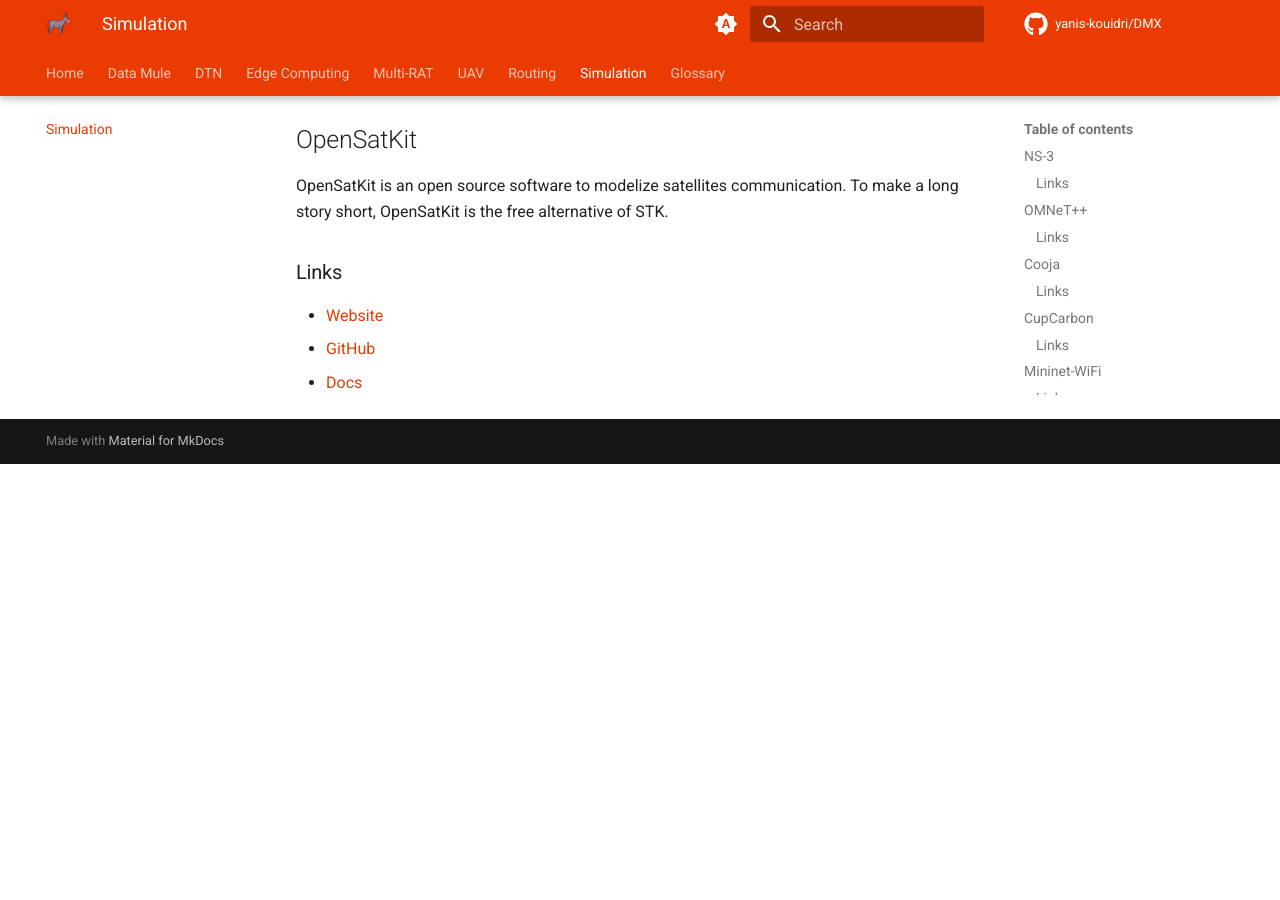
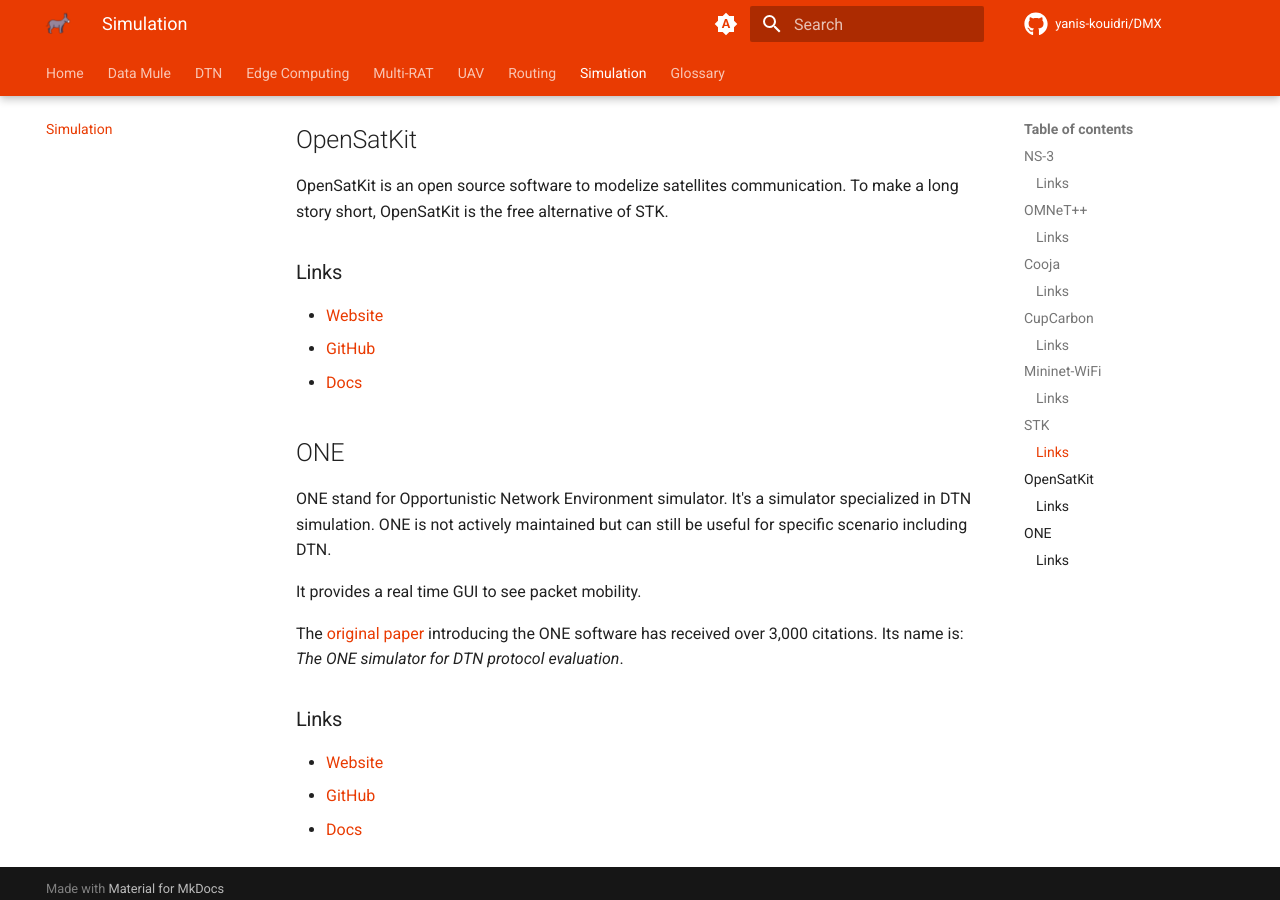
Before and after one commit to Yanis-Kouidri/DMX, an MkDocs documentation site: the page built from docs/simulation.md, in a window 1280 px wide and 900 px high, scrolled down 2535 px. Built offline with MkDocs 1.6.1 and Material for MkDocs 9.7.7, drawn with Linux system fonts in a browser that asks for light colours; comment, search, counter and statistics services are not loaded; before the commit the page ends 2999 px from its top, so only the background shows below that; some of the changed text lies outside the part shown.

Commit message:
feat: add ONE simulation software section

```diff
--- a/docs/simulation.md
+++ b/docs/simulation.md
@@ -34,7 +34,7 @@
 
 ## Cooja
 
-Cooja stand for Contiki OS JavaSimulator
+Cooja stand for Contiki OS Java Simulator
 
 Cooja is specialized in IoT simulation. It provides different views, allow exporting packet for a Wireshark analysis. Plus, it allows measuring energy consumption thanks to Energest.
 
@@ -88,3 +88,18 @@
 - [Website](https://opensatkit.github.io/)
 - [GitHub](https://github.com/OpenSatKit/OpenSatKit)
 - [Docs](https://opensatkit.github.io/docs/)
+
+## ONE
+
+ONE stand for Opportunistic Network Environment simulator. It's a simulator specialized in DTN simulation. ONE is not actively maintained but can still be useful for specific scenario including DTN.
+
+It provides a real time GUI to see packet mobility.
+
+The [original paper](https://www.netlab.tkk.fi/tutkimus/dtn/theone/pub/the_one_simutools.pdf) introducing the ONE software has received over 3,000 citations.
+Its name is: *The ONE simulator for DTN protocol evaluation*.
+
+### Links
+
+- [Website](https://akeranen.github.io/the-one/)
+- [GitHub](https://github.com/akeranen/the-one)
+- [Docs](https://akeranen.github.io/the-one/)
```
